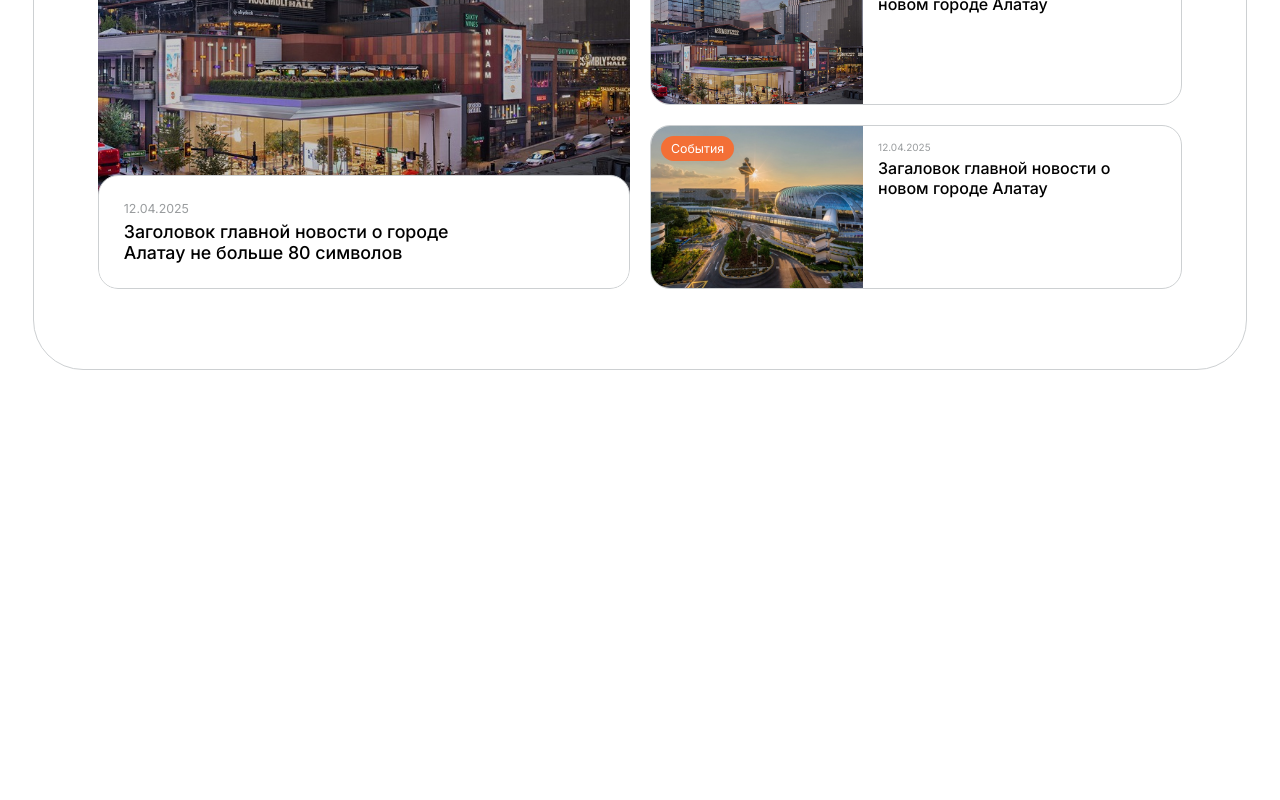
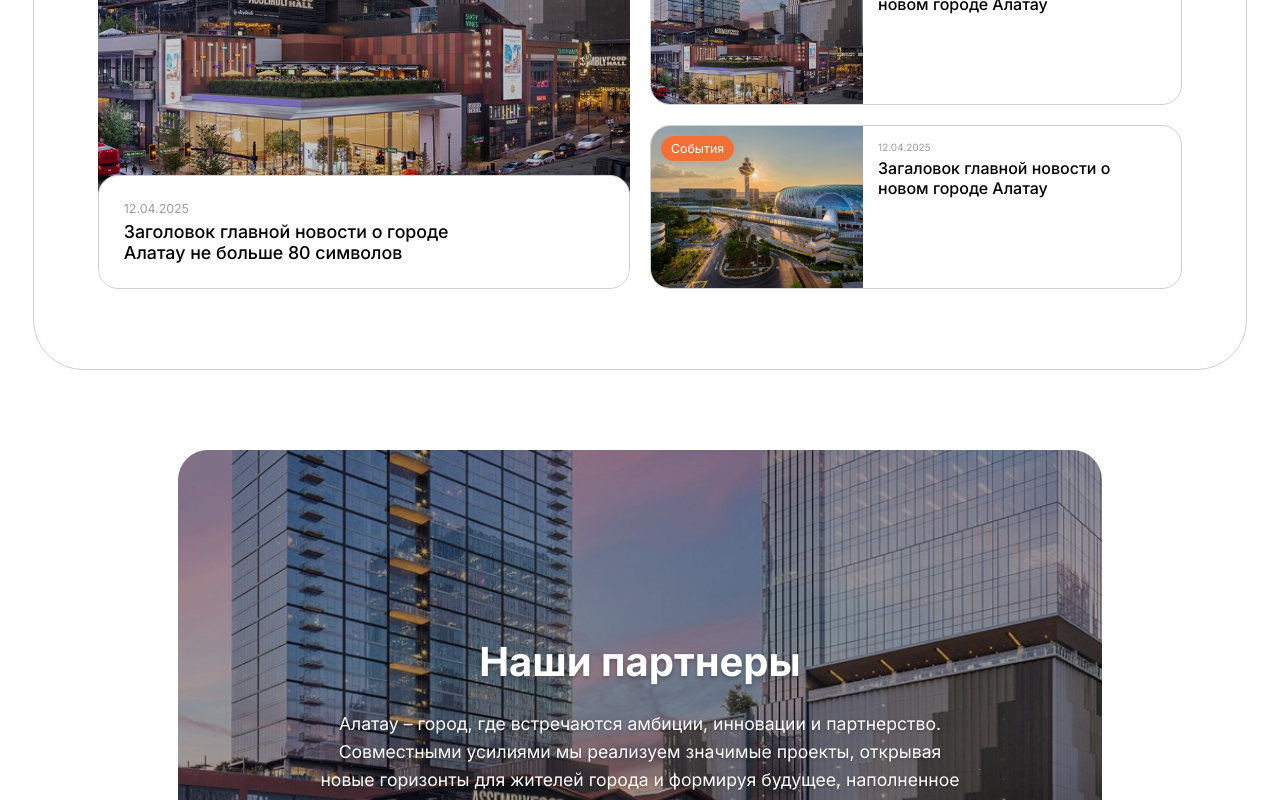
Before and after one commit to Shuesu/alatau-city, a React (Vite) app: page / in a window 1280 px wide. Shown: the part 2757-3557 px from the top of the page. Before the commit the page ends 3127 px from the top, so only its background shows below. Built offline with nearby package versions, Linux system fonts and the light colour scheme.

Commit message:
partner done

```diff
--- a/src/App.jsx
+++ b/src/App.jsx
@@ -1,4 +1,4 @@
-import { Header, HeroSlider, InteractiveMap, NewsSection, InfoCardSection } from './components/layer';
+import { Header, HeroSlider, InteractiveMap, NewsSection, InfoCardSection, PartnersSection } from './components/layer';
 import './App.css'
 
 function App() {
@@ -9,6 +9,7 @@ function App() {
       <InteractiveMap />
       <InfoCardSection />
       <NewsSection />
+      <PartnersSection />
     </div >
   )
 }
--- a/src/components/layer/index.js
+++ b/src/components/layer/index.js
@@ -3,3 +3,4 @@ export * from './hero-slider/hero-slider'
 export * from './interactive-map/interactive-map'
 export * from './news-section/news-section'
 export * from './info-section/info-section'
+export * from './partner-section/partner-section'
--- /dev/null
+++ b/src/components/layer/partner-section/partner-section.jsx
@@ -0,0 +1,16 @@
+import { Button } from '../../ui'
+import styles from './partner-section.module.css'
+
+export const PartnersSection = () => {
+   return (
+      <div className={styles.partnerSection}>
+         <h2 className={styles.title}>Наши партнеры</h2>
+         <p className={styles.info}>
+            Алатау – город, где встречаются амбиции, инновации и партнерство.
+            Совместными усилиями мы реализуем значимые проекты, открывая новые
+            горизонты для жителей города и формируя будущее, наполненное возможностями.
+         </p>
+         <Button className={styles.button}>Подробнее</Button>
+      </div>
+   )
+}
--- /dev/null
+++ b/src/components/layer/partner-section/partner-section.module.css
@@ -0,0 +1,53 @@
+.partnerSection {
+  min-height: 40rem;
+  margin: 5rem;
+  border-radius: 30px;
+  display: flex;
+  flex-direction: column;
+  align-items: center;
+  justify-content: center;
+  text-align: center;
+  padding: 2rem;
+  position: relative;
+  color: white;
+  background: url("../../../../public/images/partner-bg.jpg") center/cover
+    no-repeat;
+}
+
+.title,
+.info,
+.button {
+  position: relative;
+  z-index: 1;
+}
+
+/* Затемняющий слой */
+.partnerSection::before {
+  content: "";
+  position: absolute;
+  top: 0;
+  left: 0;
+  right: 0;
+  bottom: 0;
+  border-radius: 30px;
+  background: rgba(0, 0, 0, 0.2); /* Затемнение 50% */
+  z-index: 0;
+}
+
+.title {
+  font-size: 2.5rem;
+  margin-bottom: 1.5rem;
+  text-shadow: 0 2px 4px rgba(0, 0, 0, 0.3); /* Лёгкая тень для текста */
+}
+
+.info {
+  max-width: 40rem;
+  font-size: 1.1rem;
+  line-height: 1.6;
+  margin-bottom: 2rem;
+  text-shadow: 0 1px 3px rgba(0, 0, 0, 0.3);
+}
+
+.button {
+  padding: 1rem 3rem;
+}
```
